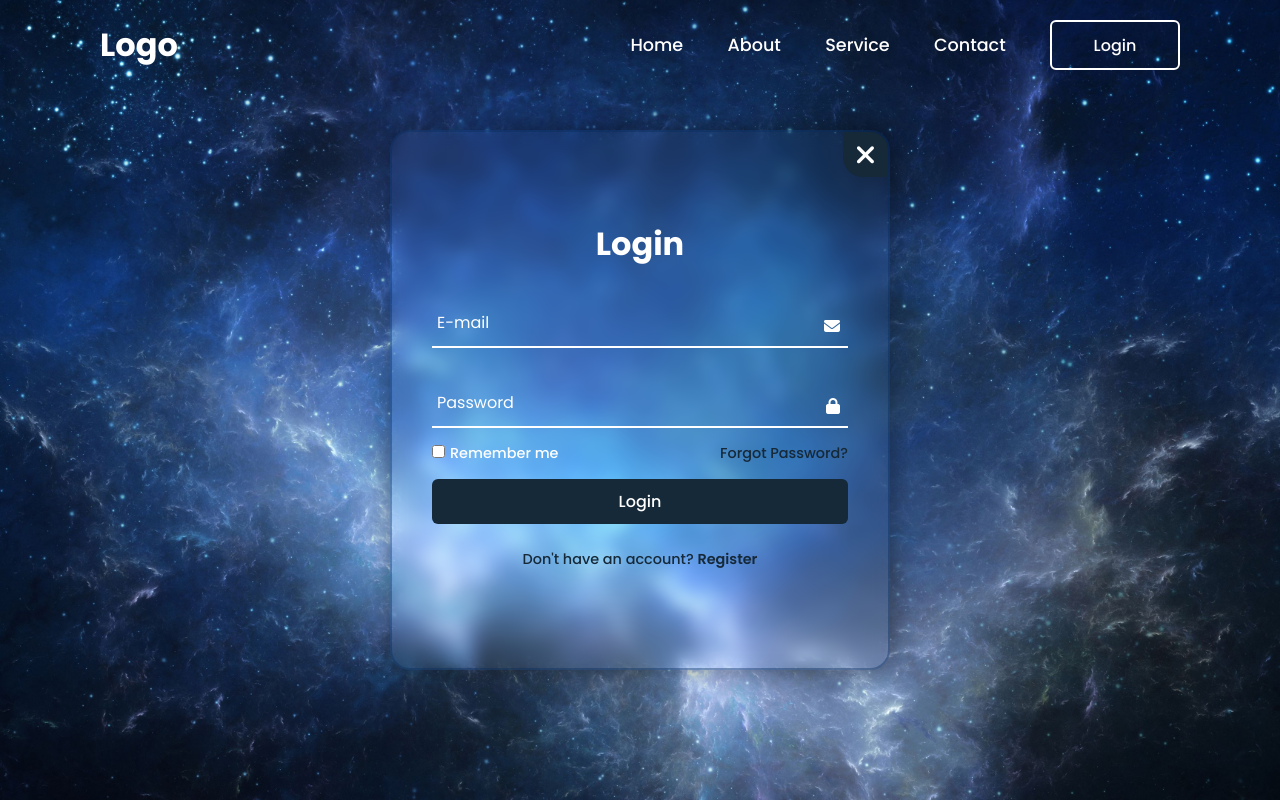
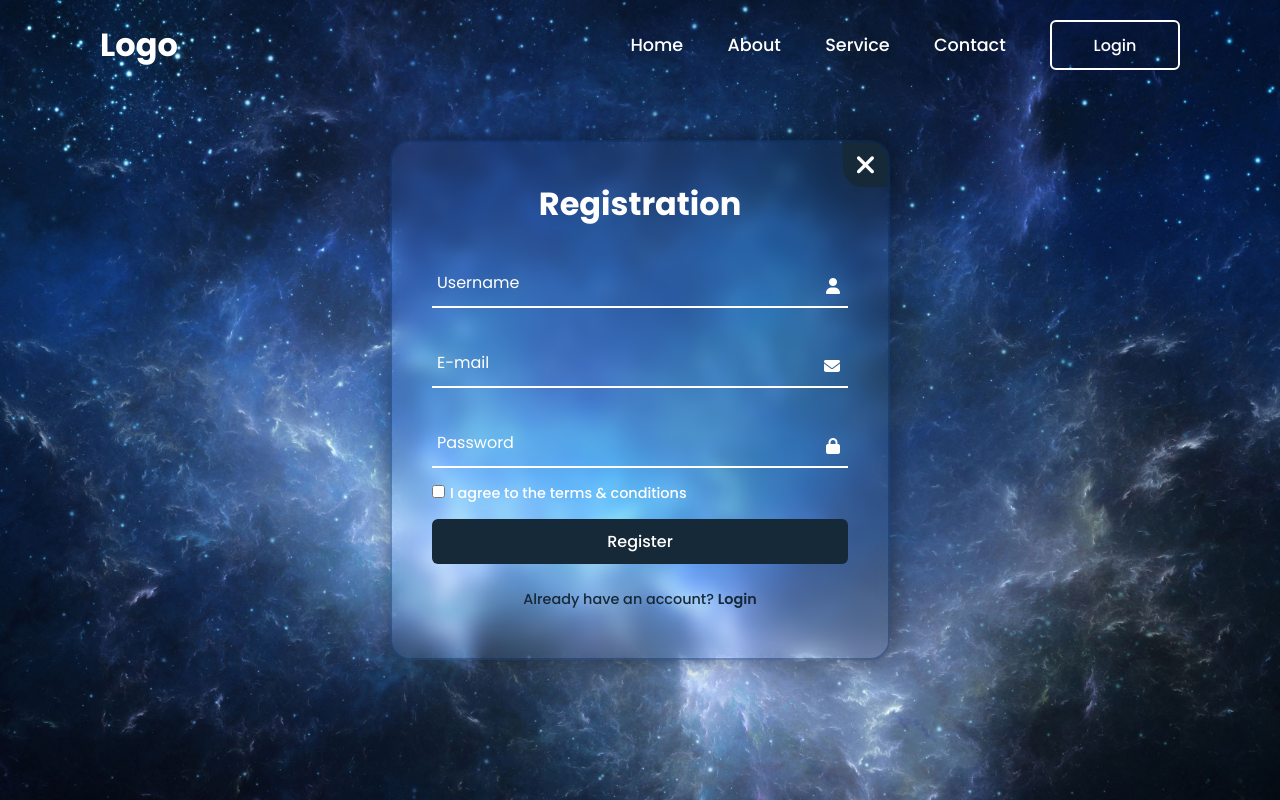
Before and after one commit to VictorCarnavali/projetos, a plain HTML site: page P06-form/index.html in a window 1280 px wide. Both pictures are taken after a click on the link "Register". Drawn offline with nearby package versions, Linux system fonts and the light colour scheme.

Commit message:
create Js

```diff
--- a/P06-form/index.html
+++ b/P06-form/index.html
@@ -71,7 +71,7 @@
                     <label for="password">Password</label>
                 </div>
                 <div class="remember-forgot">
-                    <label for="remember-me"><input type="checkbox" name="agree" id="agree">I agree to the terms & conditions</label>
+                    <label for="agree"><input type="checkbox" name="agree" id="agree">I agree to the terms & conditions</label>
                 </div>
                 <button type="submit" class="btn">Register</button>
                 <div class="login-register">
@@ -82,5 +82,7 @@
     </div>
 
     <script src="script.js"></script>
+    <script type="module" src="https://unpkg.com/ionicons@5.5.2/dist/ionicons.esm.js"></script>
+    <script nomodule src="https://unpkg.com/ionicons@5.5.2/dist/ionicons.esm.js"></script>
 </body>
 </html>
--- a/P06-form/script.js
+++ b/P06-form/script.js
@@ -0,0 +1,11 @@
+const wrapper = document.querySelector('.wrapper')
+const loginLink = document.querySelector('.login-link')
+const registerLink = document.querySelector('.register-link')
+
+registerLink.addEventListener('click', ()=> {
+    wrapper.classList.add('active')
+})
+
+loginLink.addEventListener('click', ()=> {
+    wrapper.classList.remove('active')
+})
--- a/P06-form/style.css
+++ b/P06-form/style.css
@@ -94,6 +94,11 @@ header {
     justify-content: center;
     align-items: center;
     overflow: hidden;
+    transition: height .2s ease ;
+}
+
+.wrapper.active {
+    height: 520px;
 }
 
 .wrapper .form-box {
@@ -102,12 +107,23 @@ header {
 }
 
 .wrapper .form-box.login {
-    /*display: none;*/
+    transition: transform .18s ease;
+    transform: translateX(0);
+}
+
+.wrapper.active .form-box.login {
+    transition: none;
+    transform: translateX(-500px);
 }
 
 .wrapper .form-box.register {
     position: absolute;
     transform: translateX(500px);
+}
+
+.wrapper.active .form-box.register {
+    transition: transform .18s ease;
+    transform: translateX(0);
 }
 
 .wrapper .icon-close {
```
